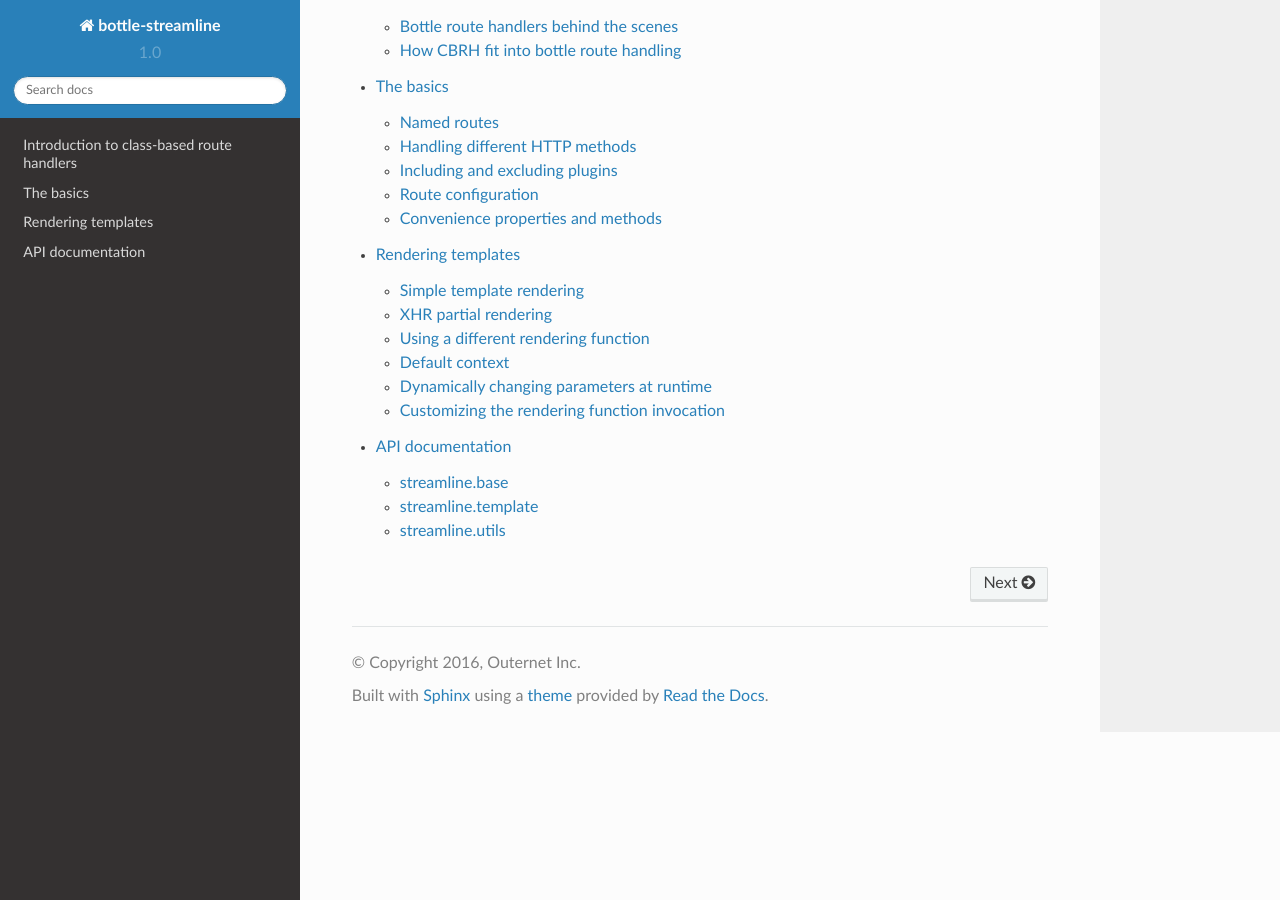
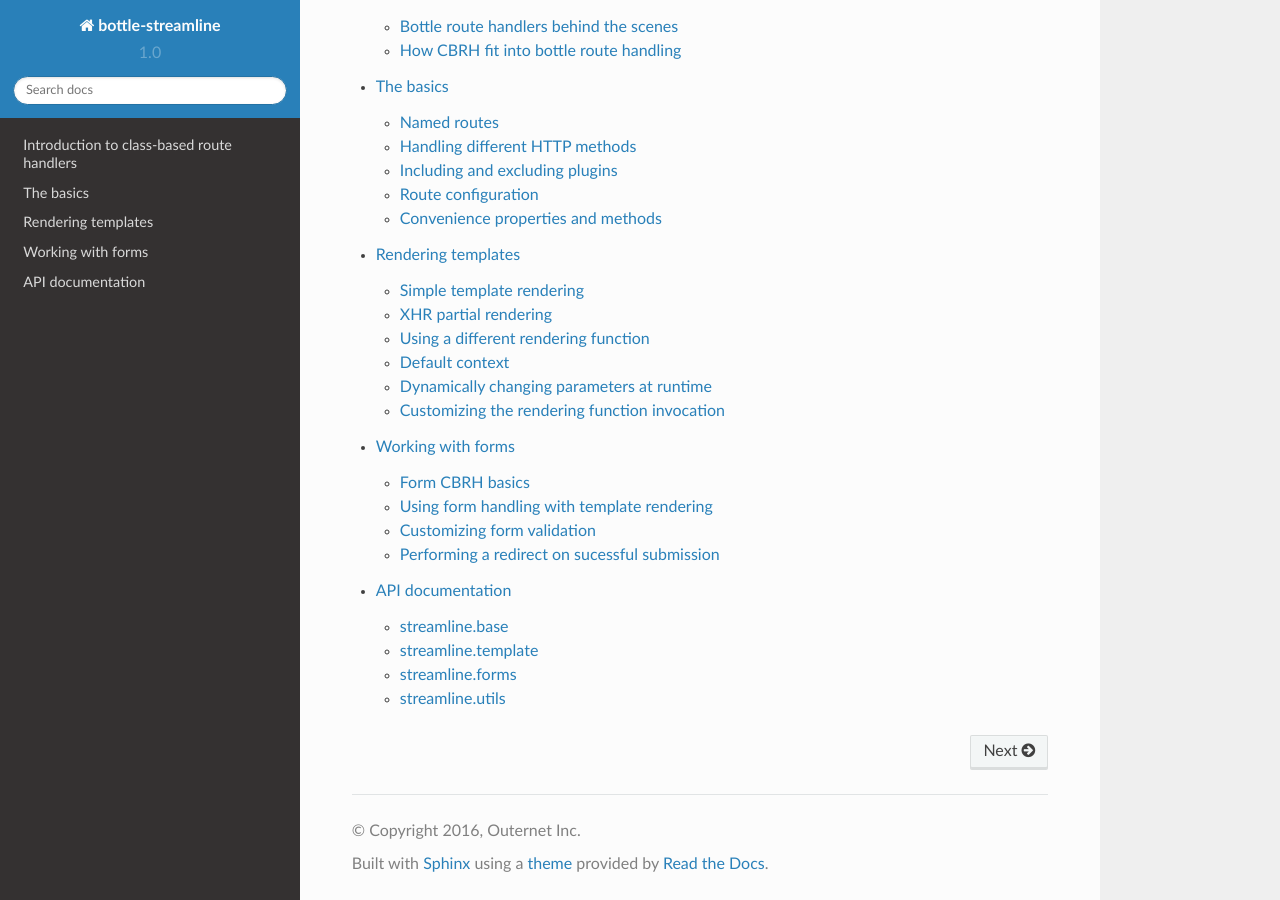
Before and after one commit to Othernet-Project/bottle-streamline, a Sphinx documentation site: the page built from docs/source/index.rst, in a window 1280 px wide and 900 px high, scrolled down 790 px. Built offline with Sphinx 7.4.7 and the Read the Docs theme 2.0.0, drawn with Linux system fonts in a browser that asks for light colours; some of the changed lines change nothing that is shown.

Commit message:
Added tutorial and API docs for forms
Signed-off-by: Branko Vukelic <branko@outernet.is>

```diff
--- a/docs/source/apidoc.rst
+++ b/docs/source/apidoc.rst
@@ -8,4 +8,5 @@ This section contains API documentation for the bottle-streamline classes.
 
     base
     template
+    forms
     utils
--- /dev/null
+++ b/docs/source/forms.rst
@@ -0,0 +1,5 @@
+streamline.forms
+================
+
+.. automodule:: streamline.forms
+   :members:
--- a/docs/source/index.rst
+++ b/docs/source/index.rst
@@ -38,4 +38,5 @@ Documentation
    intro
    basics
    rendering_templates
+   working_with_forms
    apidoc
--- /dev/null
+++ b/docs/source/working_with_forms.rst
@@ -0,0 +1,182 @@
+Working with forms
+==================
+
+While form handling is conceptually simple - user submits a form, which is
+processed on the server - there are potentially many nuances that make things
+more or less complicated. Instead of accounting for every possible workflow
+involving forms, bottle-streamline provides simple classes that provide the
+base for workflow-specific subclasses.
+
+Form CBRH basics
+----------------
+
+The :py:class:`streamline.forms.SimpleFormRoute` is, as its name suggest, a
+simple variant of form-handling CBRHs but it has all the fundamental pieces
+that you need to know in order to work with other variants. Let's take a look
+at an example of how to works::
+
+    import bottle
+    from streamline import FormRoute
+
+    class Simple(FormRoute):
+        def show_form(self):
+            return 'Imagine this is a form'
+
+        def form_valid(self):
+            return 'OK'
+
+        def form_invalid(self):
+            self.response.status = 400
+            return 'WRONG'
+
+    Simple.route('/simple')
+
+
+The ``show_form()`` method is normally used to render the form or otherwise
+make the form controls available to the user. In this case, we're simply
+returning a dummy string for simplicity. It's more or less an alias for
+``get()`` and there is nothing wrong with overloading the ``get()`` method
+instead.
+
+The ``form_valid()`` and ``form_invalid()`` methods are called depending on
+whether the form is valid or not. ``Simple`` class has no validation code, so
+it will always validate.
+
+Let's add some validation code::
+
+    try:
+        unicode = unicode
+    except NameError:
+        unicode = str
+
+    required = lambda v: v and v.strip()
+    numeric = lambda v: unicode(v).strip().isnumeric() if v else True
+
+The first lambda verfies that any data is entered and that the data is not just
+a series of whitespace characters. Second lambda makes the value optional, but,
+if specified, required it to be an integer. To make the two lambdas do
+anything, we first need to add them to the validator
+dictionary::
+
+    Simple.form_factory.validators['string'] = required
+    Simple.form_factory.validators['number'] = numeric
+
+Now the ``Simple`` class is fully equipped to perform validation. Submitting
+data to an app running
+
+.. note::
+    The form CBRHs have a ``form_factory`` property, which is a function or a
+    class that returns objects that implement the
+    :py:class:`streamline.forms.FormAdaptor` API. The class itself can be used
+    as a stand-alone rudimentary support code for data validation.
+
+Let's test the form using curl::
+
+    $ curl --data "string=test" localhost:8080/simple
+    OK
+    $ curl --data "number=12" localhost:8080/simple
+    WRONG
+
+It appears to be working.
+
+Within the ``form_valid()`` and ``form_invalid()`` methods, the form object (as
+returned by the factory function) is available as the ``form`` property. Let's
+use this to show a bit more information on sucessful submission::
+
+    def form_valid(self):
+        return 'OK: {} {}'.format(self.form.data.get('string', ''),
+                                  self.form.data.get('number', ''))
+
+Let's test this::
+
+    $ curl --data "string=test" localhost:8080/simple
+    OK: test
+    $ curl --data "string=test&number=2" localhost:8080/simple
+    OK: test 2
+
+Using form handling with template rendering
+-------------------------------------------
+
+Form handling with template rendering is a cross between the
+:py:class:`~streamline.forms.FormRoute` and the two template classes,
+:py:class:`~streamline.template.TemplateRoute` and
+:py:class:`~streamline.template.XHRPartialRoute`. The two classes are
+:py:class:`~streamline.forms.TemplateFormRoute` and
+:py:class:`~streamline.forms.XHRPartialFormRoute`.
+
+We won't go into the details of how they work because they are simply a mix of
+fetures provided by the template CBRHs and the features outlined in the
+previous section.
+
+Customizing form validation
+---------------------------
+
+Form validation can be customized in a few different ways. Most straightforward
+way is to use a different (and proper) form or validation library and write an
+adaptor for it. Another possibility is to override the ``validate_form()``
+method.
+
+Here is an example of a custom form adaptor::
+
+    from streamline.forms import FormAdaptor
+
+
+    class MyAdaptor(FormAdaptor):
+        def __init__(self, data):
+            self.messages = {}
+            super(MyAdaptor, self).__init__(data)
+
+        def is_valid(self):
+            try:
+                my_cool_validation_library(self.data)
+            except ValidationError as e:
+                for error in e.errors:
+                    self.messages[error.field_name] = error.message
+            return not self.messages:
+
+
+    class Simple(FormRoute):
+        form_factory = MyAdaptor
+        ...
+
+The custom adaptor saves error messages in the ``messages`` property on the
+adaptor object so that it can be accessed in the ``form_invalid()`` method
+later.
+
+Now let's take a look at the second option of overloading the validation
+function::
+
+    class Simple(FormRoute):
+        def __init__(self, *args, **kwargs):
+            super(Simple, self).__init__(*args, **kwargs)
+            self.errors = {}
+
+        def validate_form(self, _):
+            # We will completely ignore the form that is passed in, and instead
+            # use ``request.forms``
+            data = self.request.forms
+            try:
+                my_cool_validation_library(data)
+            except ValidationError as e:
+                for error in e.errors:
+                    self.errors[error.field_name] = error.message
+            return not self.errors
+
+
+It works similar to the first example, except we have chosen to ignore the form
+object that is passed in as an argument to ``validate_form()``. The form object
+passed to this method is a form object returned by the factory function so we
+could have actually used the ``form.data`` instead of ``request.forms`` (they
+are identical).
+
+Performing a redirect on sucessful submission
+---------------------------------------------
+
+The most common way of performing a redirect is to use the bottle's own
+:py:func:`~bottle.redirect` function. This function is made available as a
+method on the CBRH instances. Here is an example::
+
+    class Simple(FormRoute):
+        ...
+        def form_valid(self):
+            return self.redirect('/see-other')
```
